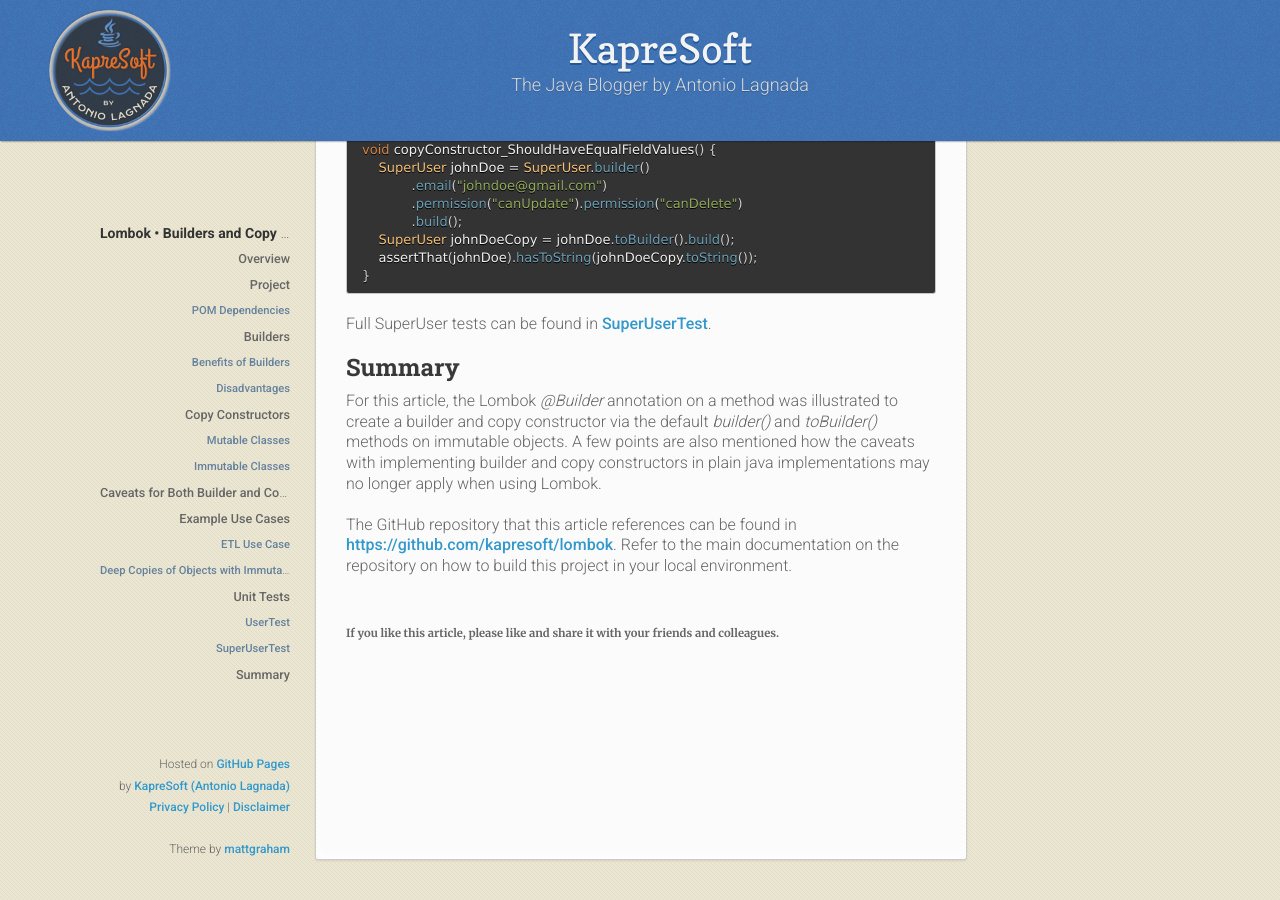
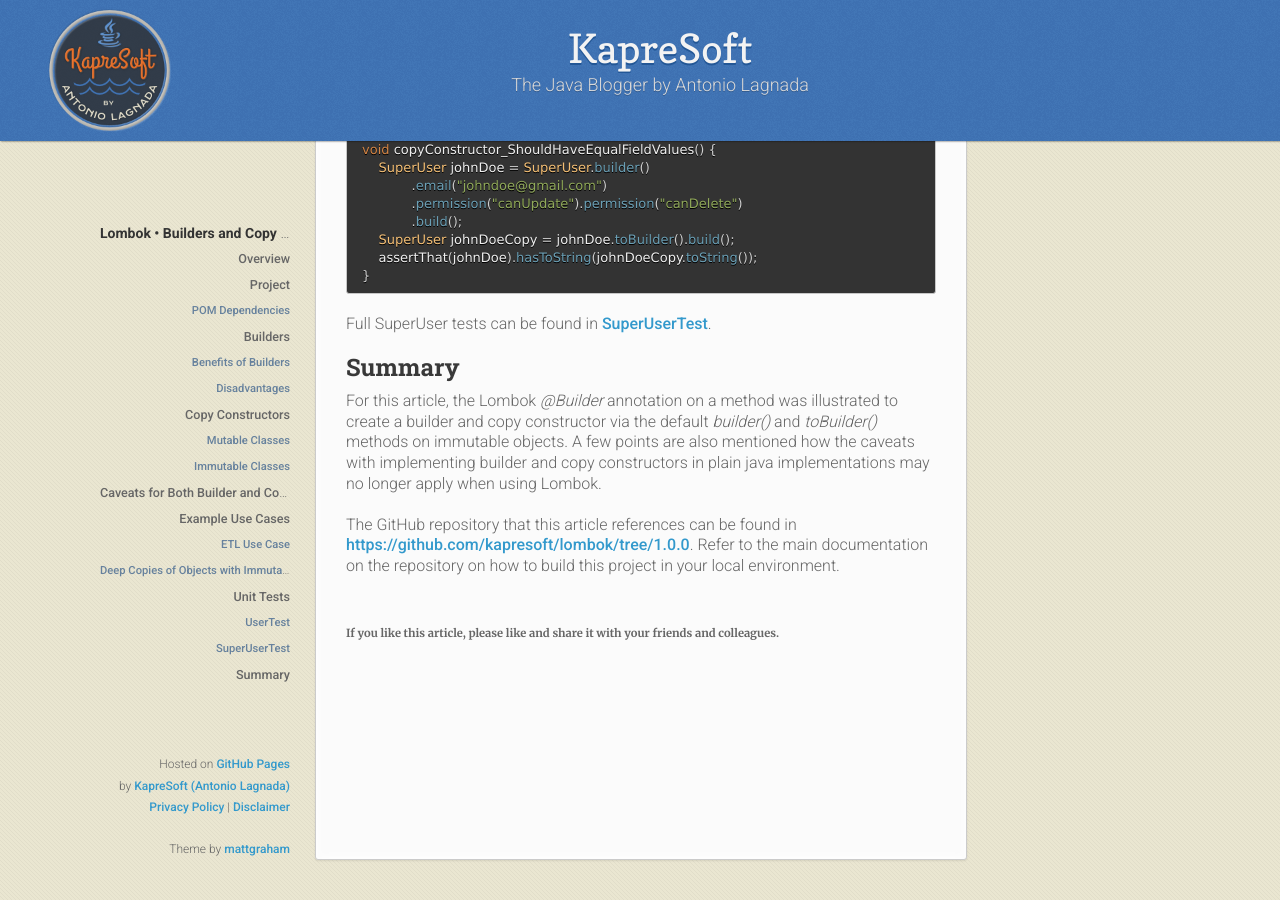
Before and after one commit to kapresoft/kapresoft.github.io, a Jekyll site: the page built from _posts/2021-12-27-lombok-builders-and-copy-constructors.md, in a window 1280 px wide and 900 px high, scrolled down 6190 px. Built offline with Jekyll 4.4.1, drawn with Linux system fonts in a browser that asks for light colours; our own code applies the rules of GitHub Pages for plain Markdown files; comment, search, counter and statistics services are not loaded; some of the changed lines change nothing that is shown.

Commit message:
lombok-builders-and-copy-constructors.md: Update links to point to a tag 1.0.0 instead of main

````diff
--- a/_posts/2021-12-27-lombok-builders-and-copy-constructors.md
+++ b/_posts/2021-12-27-lombok-builders-and-copy-constructors.md
@@ -254,7 +254,7 @@
 }
 ```
 
-Full User tests can be found in [UserTest](https://github.com/kapresoft/lombok/blob/887698214954e34b9016137547b30b9f83844082/src/test/java/com/kapresoft/lombok/builders/UserTest.java#L1).
+Full User tests can be found in [UserTest](https://github.com/kapresoft/lombok/blob/1.0.0/src/test/java/com/kapresoft/lombok/builders/UserTest.java#L1).
 
 ### SuperUserTest
 
@@ -280,11 +280,11 @@
 }
 ```
 
-Full SuperUser tests can be found in [SuperUserTest](https://github.com/kapresoft/lombok/blob/887698214954e34b9016137547b30b9f83844082/src/test/java/com/kapresoft/lombok/builders/SuperUserTest.java#L1).
+Full SuperUser tests can be found in [SuperUserTest](https://github.com/kapresoft/lombok/blob/1.0.0/src/test/java/com/kapresoft/lombok/builders/SuperUserTest.java#L1).
 
 
 ## Summary
 
 For this article, the Lombok _@Builder_ annotation on a method was illustrated to create a builder and copy constructor via the default _builder()_ and  _toBuilder()_ methods on immutable objects. A few points are also mentioned how the caveats with implementing builder and copy constructors in plain java implementations may no longer apply when using Lombok.
 
-The GitHub repository that this article references can be found in [https://github.com/kapresoft/lombok](https://github.com/kapresoft/lombok). Refer to the main documentation on the repository on how to build this project in your local environment.
+The GitHub repository that this article references can be found in [https://github.com/kapresoft/lombok/tree/1.0.0](https://github.com/kapresoft/lombok/tree/1.0.0). Refer to the main documentation on the repository on how to build this project in your local environment.
````
